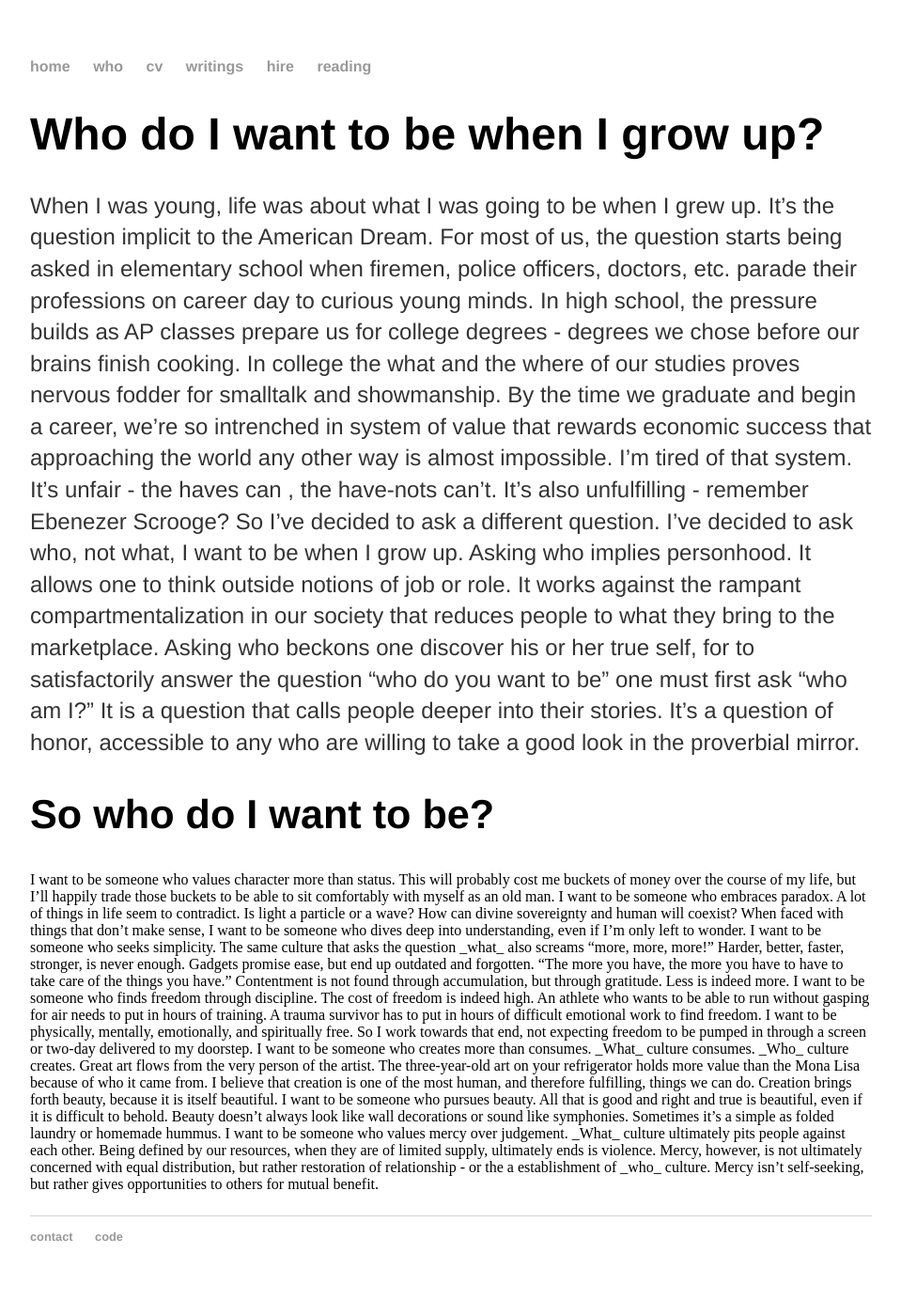
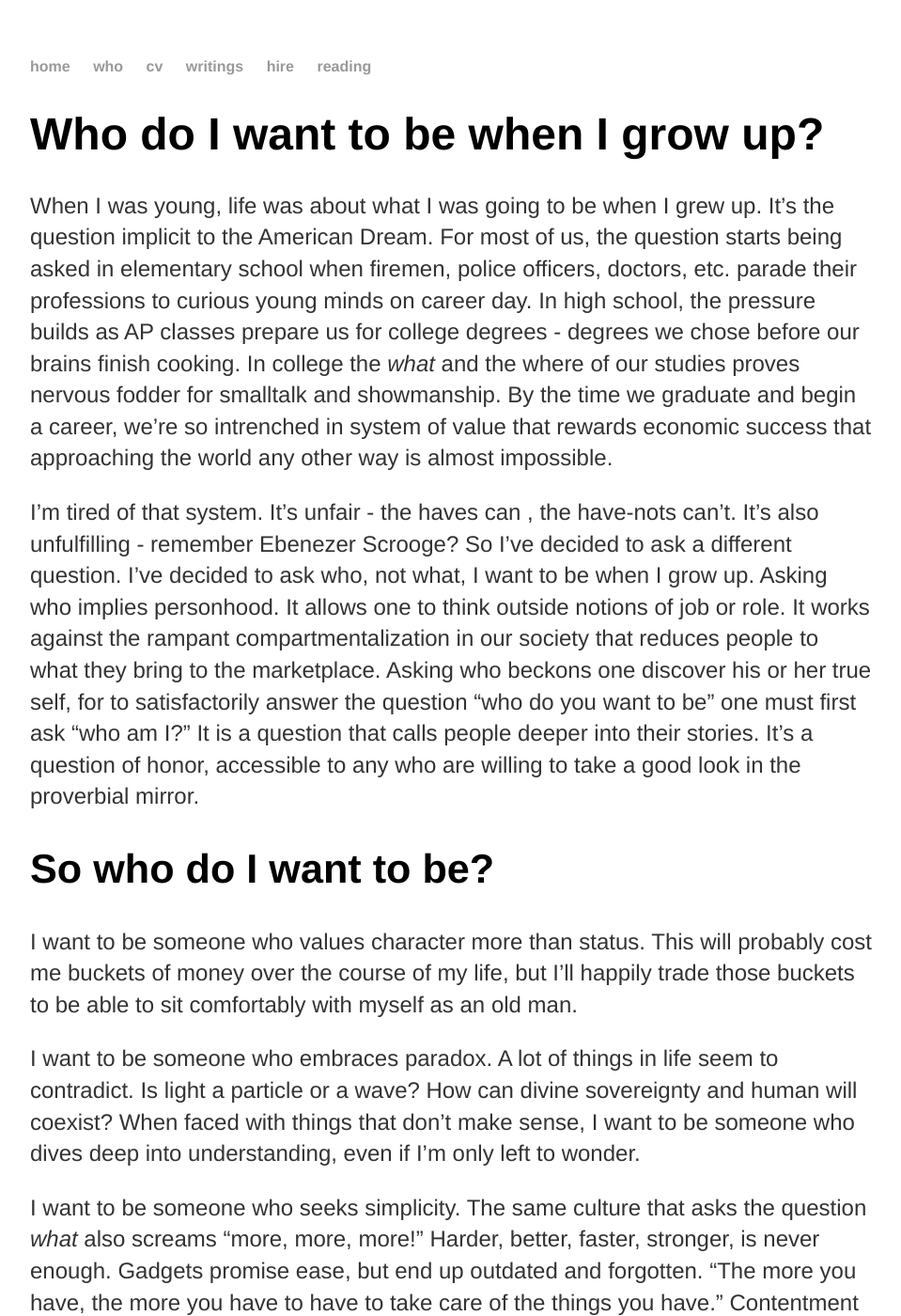
Before and after one commit to danielrusco/danielrusco.github.io, a Jekyll site: the page built from about/index.html, in a window 1280 px wide and 1400 px high. Shown: the whole window at 94% size, without its empty margins (160-1119 px from the left). Built offline with Jekyll 4.4.1, drawn with Linux system fonts in a browser that asks for light colours; some of the changed text lies outside the part shown.

Commit message:
thirtyone

```diff
--- a/about/index.html
+++ b/about/index.html
@@ -5,25 +5,25 @@
 
 		<div class="about">
 			<h1>Who do I want to be when I grow up?</h1>
-			<p>When I was young, life was about what I was going to be when I grew up. It’s the question implicit to the American Dream. For most of us, the question starts being asked in elementary school when firemen, police officers, doctors, etc. parade their professions on career day to curious young minds. In high school, the pressure builds as AP classes prepare us for college degrees - degrees we chose before our brains finish cooking. In college the what and the where of our studies proves nervous fodder for smalltalk and showmanship. By the time we graduate and begin a career, we’re so intrenched in system of value that rewards economic success that approaching the world any other way is almost impossible.
+			<p>When I was young, life was about what I was going to be when I grew up. It’s the question implicit to the American Dream. For most of us, the question starts being asked in elementary school when firemen, police officers, doctors, etc. parade their professions to curious young minds on career day. In high school, the pressure builds as AP classes prepare us for college degrees - degrees we chose before our brains finish cooking. In college the <i>what</i> and the where of our studies proves nervous fodder for smalltalk and showmanship. By the time we graduate and begin a career, we’re so intrenched in system of value that rewards economic success that approaching the world any other way is almost impossible.</p>
 
-I’m tired of that system. It’s unfair - the haves can , the have-nots can’t.  It’s also unfulfilling - remember Ebenezer Scrooge? So I’ve decided to ask a different question. I’ve decided to ask who, not what, I want to be when I grow up.  Asking who implies personhood. It allows one to think outside notions of job or role. It works against the rampant compartmentalization in our society that reduces people to what they bring to the marketplace. Asking who beckons one discover his or her true self, for to satisfactorily answer the question “who do you want to be” one must first ask “who am I?” It is a question that calls people deeper into their stories. It’s a question of honor, accessible to any who are willing to take a good look in the proverbial mirror.
+<p>I’m tired of that system. It’s unfair - the haves can , the have-nots can’t.  It’s also unfulfilling - remember Ebenezer Scrooge? So I’ve decided to ask a different question. I’ve decided to ask who, not what, I want to be when I grow up.  Asking who implies personhood. It allows one to think outside notions of job or role. It works against the rampant compartmentalization in our society that reduces people to what they bring to the marketplace. Asking who beckons one discover his or her true self, for to satisfactorily answer the question “who do you want to be” one must first ask “who am I?” It is a question that calls people deeper into their stories. It’s a question of honor, accessible to any who are willing to take a good look in the proverbial mirror.</p>
 
 <h2>So who do I want to be?</h2>
 
-I want to be someone who values character more than status. This will probably cost me buckets of money over the course of my life, but I’ll happily trade those buckets to be able to sit comfortably with myself as an old man.
+<p>I want to be someone who values character more than status. This will probably cost me buckets of money over the course of my life, but I’ll happily trade those buckets to be able to sit comfortably with myself as an old man.</p>
 
-I want to be someone who embraces paradox. A lot of things in life seem to contradict. Is light a particle or a wave? How can divine sovereignty and human will coexist? When faced with things that don’t make sense, I want to be someone who dives deep into understanding, even if I’m only left to wonder.
+<p>I want to be someone who embraces paradox. A lot of things in life seem to contradict. Is light a particle or a wave? How can divine sovereignty and human will coexist? When faced with things that don’t make sense, I want to be someone who dives deep into understanding, even if I’m only left to wonder.</p>
 
-I want to be someone who seeks simplicity. The same culture that asks the question _what_ also screams “more, more, more!” Harder, better, faster, stronger, is never enough. Gadgets promise ease, but end up outdated and forgotten. “The more you have, the more you have to have to take care of the things you have.”  Contentment is not found through accumulation, but through gratitude. Less is indeed more.
+<p>I want to be someone who seeks simplicity. The same culture that asks the question <i>what</i> also screams “more, more, more!” Harder, better, faster, stronger, is never enough. Gadgets promise ease, but end up outdated and forgotten. “The more you have, the more you have to have to take care of the things you have.”  Contentment is not found through accumulation, but through gratitude. Less is indeed more.</p>
 
-I want to be someone who finds freedom through discipline. The cost of freedom is indeed high. An athlete who wants to be able to run without gasping for air needs to put in hours of training. A trauma survivor has to put in hours of difficult emotional work to find freedom. I want to be physically, mentally, emotionally, and spiritually free. So I work towards that end, not expecting freedom to be pumped in through a screen or two-day delivered to my doorstep.
+<p>I want to be someone who finds freedom through discipline. The cost of freedom is indeed high. An athlete who wants to be able to run without gasping for air needs to put in hours of training. A trauma survivor has to put in hours of difficult emotional work to find freedom. I want to be physically, mentally, emotionally, and spiritually free. So I work towards that end, not expecting freedom to be pumped in through a screen or two-day delivered to my doorstep.</p>
 
-I want to be someone who creates more than consumes. _What_ culture consumes. _Who_ culture creates. Great art flows from the very person of the artist. The three-year-old art on your refrigerator holds more value than the Mona Lisa because of who it came from. I believe that creation is one of the most human, and therefore fulfilling, things we can do.  Creation brings forth beauty, because it is itself beautiful.
+<p>I want to be someone who creates more than consumes. <i>What</i> culture consumes. <i>Who</i> culture creates. Great art flows from the very person of the artist. The three-year-old art on your refrigerator holds more value than the Mona Lisa because of who it came from. I believe that creation is one of the most human, and therefore fulfilling, things we can do.  Creation brings forth beauty, because it is itself beautiful.</p>
 
-I want to be someone who pursues beauty. All that is good and right and true is beautiful, even if it is difficult to behold. Beauty doesn’t always look like wall decorations or sound like symphonies. Sometimes it’s a simple as folded laundry or homemade hummus.
+<p>I want to be someone who pursues beauty. All that is good and right and true is beautiful, even if it is difficult to behold. Beauty doesn’t always look like wall decorations or sound like symphonies. Sometimes it’s a simple as folded laundry or homemade hummus.</p>
 
-I want to be someone who values mercy over judgement. _What_ culture ultimately pits people against each other. Being defined by our resources, when they are of limited supply, ultimately ends is violence. Mercy, however, is not ultimately concerned with equal distribution, but rather restoration of relationship - or the a establishment of _who_ culture. Mercy isn’t self-seeking, but rather gives opportunities to others for mutual benefit. </p>
+<p>I want to be someone who values mercy over judgement. <i>What</i> culture ultimately pits people against each other. Being defined by our resources, when they are of limited supply, ultimately ends is violence. Mercy, however, is not ultimately concerned with equal distribution, but rather restoration of relationship - or the a establishment of <i>who</i> culture. Mercy isn’t self-seeking, but rather gives opportunities to others for mutual benefit. </p>
 
 			<!--
 			<ul class="contacts">
--- a/index.html
+++ b/index.html
@@ -5,7 +5,7 @@
 		<!-- link to main stylesheet -->
 		<link rel="stylesheet" type="text/css" href="/css/main.css">
 		<style> img { width:100%; } </style>
-		<img src="/_images/Signature.png" alt="Signature" style="width:100%;height:100%;">
+		<img src="danielrusco.github.io/_images/Signature.png" alt="signature" style="width:100%;height:100%;">
 	</head>
 	<body>
 		<nav>
```
